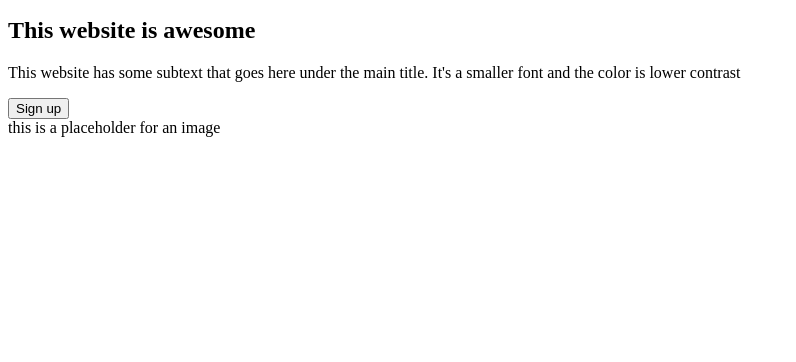
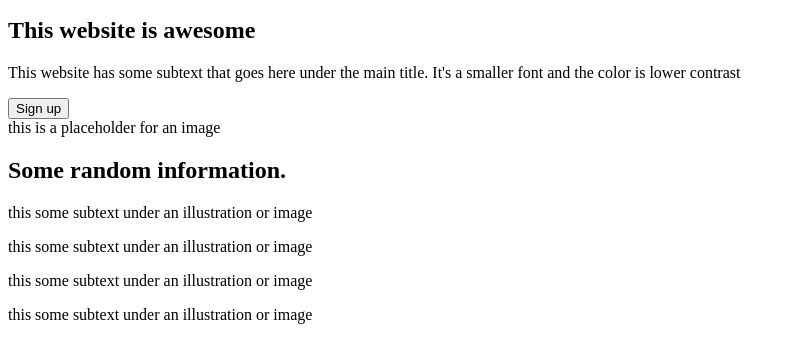
Before and after one commit to ioumar/landing-page, a plain HTML site: page index.html in a window 1280 px wide. Shown: the part 116-478 px from the top of the page, without its empty margins (0-796 px from the left). Drawn offline with Linux system fonts and the light colour scheme.

Commit message:
Ajout de la section page__sectionTwo avec un titre de section et une galerie d'illustration.

```diff
--- a/index.html
+++ b/index.html
@@ -33,6 +33,38 @@
             </div>
 
         </section>
+
+        <section class="page__sectionTwo">
+            <div class="info">
+                <h2 class="info__title">Some random information.</h2>
+
+                <div class="info__illustation">
+
+                    <div class="info__card">
+                        <div class="card__img"></div>
+                        <p class="card__description">this some subtext under an illustration or image</p>
+                    </div>
+
+                    <div class="info__card">
+                        <div class="card__img"></div>
+                        <p class="card__description">this some subtext under an illustration or image</p>
+                    </div>
+
+                    <div class="info__card">
+                        <div class="card__img"></div>
+                        <p class="card__description">this some subtext under an illustration or image</p>
+                    </div>
+
+                    <div class="info__card">
+                        <div class="card__img"></div>
+                        <p class="card__description">this some subtext under an illustration or image</p>
+                    </div>
+
+                </div>
+            </div>
+        </section>
+
+
     </div>
 
 </body>
```
